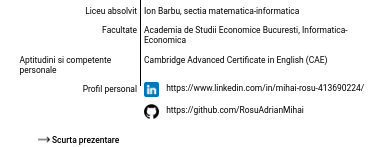
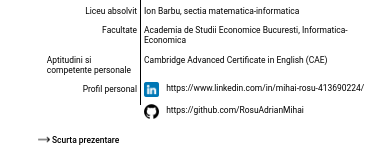
Before and after one commit to RosuAdrianMihai/Proiect-MLSA, a plain HTML site: page index.html in a window 390 px wide. Shown: the part 293-440 px from the top of the page. Drawn offline with Linux system fonts and the light colour scheme.

Commit message:
Update style.css

```diff
--- a/style.css
+++ b/style.css
@@ -103,4 +103,12 @@ a img{
         zoom:47%;
         font-size:18px;
     }
+
+    #left{
+        margin-left:58px;
+    }
+
+    .linie{
+        height:520px;
+    }
 }
```
